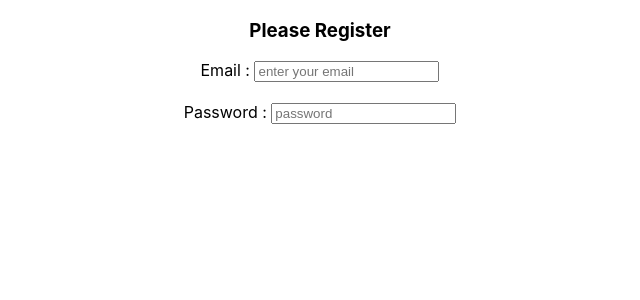
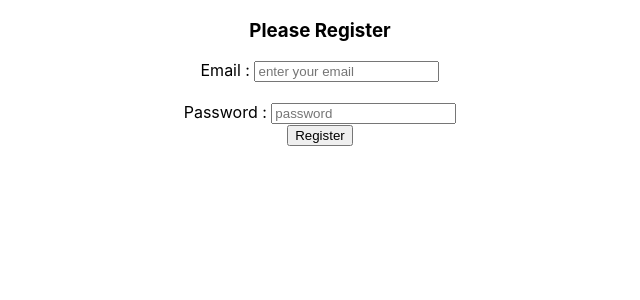
Before and after one commit to Momenuzzaman/react-authentication-system, a React (Create React App) app: page / in a window 1280 px wide. Shown: the top 300 px of the page, without its empty margins (320-960 px from the left). Built offline with nearby package versions, Linux system fonts and the light colour scheme.

Commit message:
sumnit button added

```diff
--- a/src/App.js
+++ b/src/App.js
@@ -1,18 +1,13 @@
 
 import './App.css';
+import Form from './Components/Form/Form';
 
 function App() {
+
+
   return (
     <div className="App">
-      <h3>Please Register</h3>
-      <from>
-        <label htmlFor='email'>Email : </label>
-        <input type="text" name="email" placeholder="enter your email" />
-        <br />
-        <br />
-        <label htmlFor='password'>Password : </label>
-        <input type="password" name="password" placeholder="password"></input>
-      </from>
+      <Form></Form>
     </div>
   );
 }
--- /dev/null
+++ b/src/Components/Form/Form.js
@@ -0,0 +1,25 @@
+import React from 'react';
+
+const Form = () => {
+    const handleRegistration = event => {
+        console.log("submit")
+        event.preventDefault()
+    }
+    return (
+        <div>
+            <h3>Please Register</h3>
+            <form onSubmit={handleRegistration}>
+                <label htmlFor='email'>Email : </label>
+                <input type="text" name="email" placeholder="enter your email" />
+                <br />
+                <br />
+                <label htmlFor='password'>Password : </label>
+                <input type="password" name="password" placeholder="password"></input>
+                <br />
+                <input type="submit" value="Register" />
+            </form>
+        </div>
+    );
+};
+
+export default Form;
```
